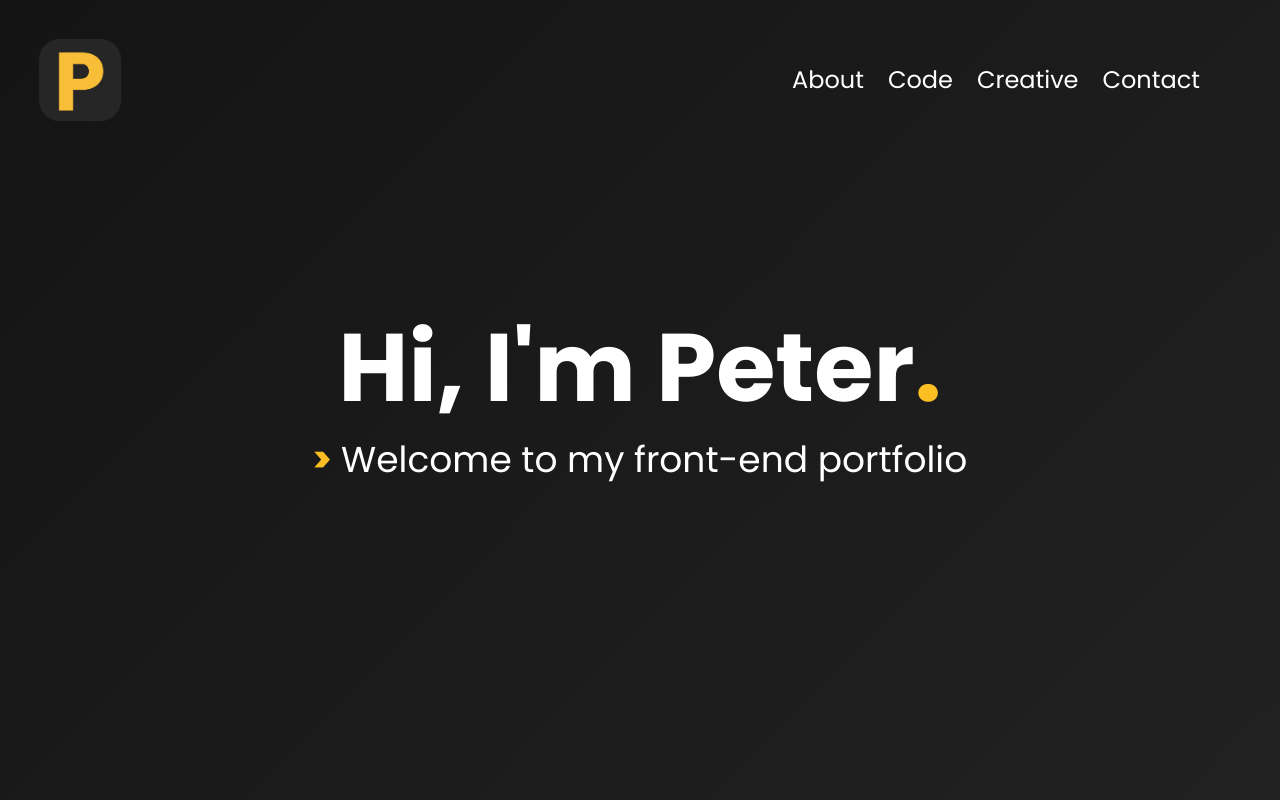
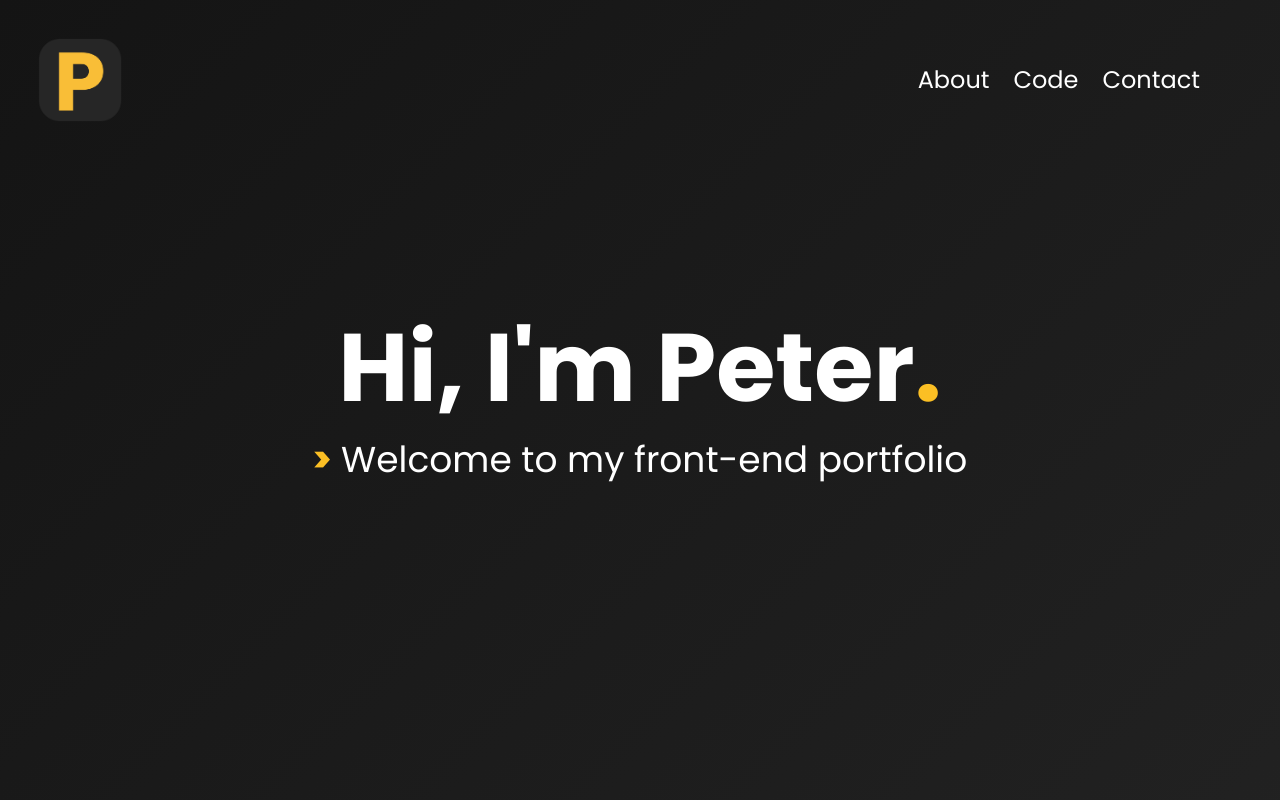
Before and after one commit to UnclePedro/My-Portfolio, a React (Vite) app in the folder Front-End Portfolio/: page / in a window 1280 px wide. Shown: the top 800 px of the page. Built offline with nearby package versions, Linux system fonts and the light colour scheme.

Commit message:
Remove creative from navbar

```diff
--- a/Front-End Portfolio/src/App.tsx
+++ b/Front-End Portfolio/src/App.tsx
@@ -25,7 +25,7 @@ function App() {
       <NavBar
         heading1={'About'}
         heading2={'Code'}
-        heading3={'Creative'}
+        // heading3={'Creative'}
         heading4={'Contact'}
         landingBannerRef={landingBannerRef}
         aboutRef={aboutRef}
--- a/Front-End Portfolio/src/components/NavBar.tsx
+++ b/Front-End Portfolio/src/components/NavBar.tsx
@@ -5,7 +5,7 @@ import hamburger from '../../src/assets/icons/hamburger.svg';
 function NavBar(props: {
   heading1: string;
   heading2: string;
-  heading3: string;
+  // heading3: string;
   heading4: string;
   landingBannerRef: React.RefObject<HTMLDivElement>;
   aboutRef: React.RefObject<HTMLDivElement>;
@@ -122,12 +122,12 @@ function NavBar(props: {
         >
           {props.heading2}
         </button>
-        <button
+        {/* <button
           onClick={() => scrollToSection(props.creativeRef)}
           className="transition ease-in-out duration-500 hover:text-amber-400"
         >
           {props.heading3}
-        </button>
+        </button> */}
         <button
           onClick={() => scrollToSection(props.contactRef)}
           className="transition ease-in-out duration-500 hover:text-amber-400 "
```
